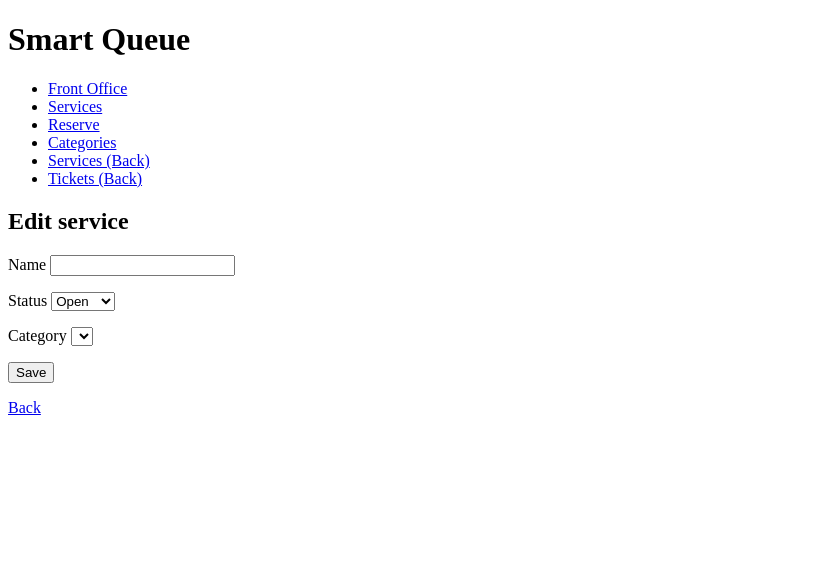
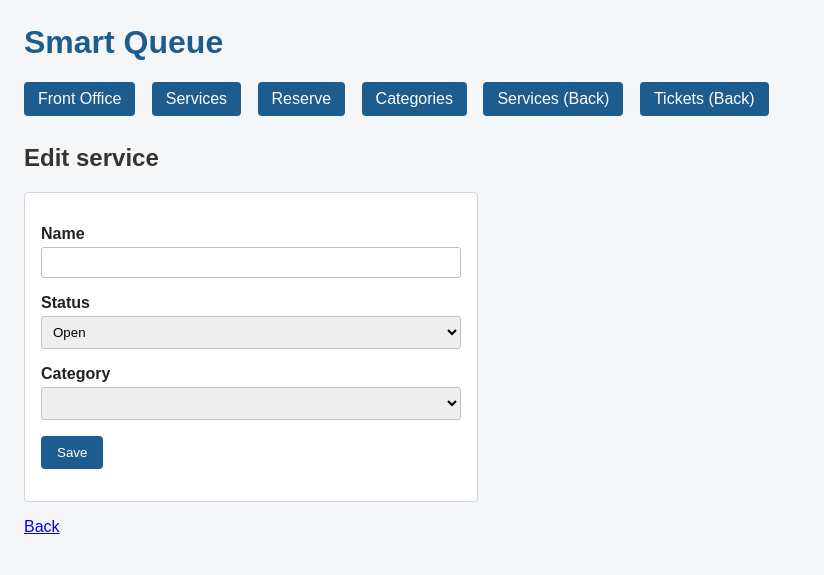
Before and after one commit to ahmed-pers/Projet_Web_2A_Chama, a PHP site: template app/views/back/service-form.php in a window 1280 px wide. Shown: the top 575 px of the page, without its empty margins (0-824 px from the left). Run offline with PHP 8.4, Linux system fonts and the light colour scheme; the template is opened without the code that fills it, so the values that code supplies are empty.

Commit message:
Add simple CSS and JavaScript form validation

```diff
--- a/app/views/back/categorie-form.php
+++ b/app/views/back/categorie-form.php
@@ -1,13 +1,13 @@
 <h2><?= $action === 'back.categorie.create' ? 'Add a category' : 'Edit category' ?></h2>
 
 <?php foreach ($errors as $error): ?>
-  <p><strong><?= $error ?></strong></p>
+  <p class="error"><?= $error ?></p>
 <?php endforeach; ?>
 
-<form method="post" action="index.php?page=<?= $action ?>">
+<form method="post" action="index.php?page=<?= $action ?>" data-validate>
   <p>
     <label for="nomCategorie">Name</label>
-    <input type="text" id="nomCategorie" name="nomCategorie" value="<?= $category['nomCategorie'] ?? '' ?>">
+    <input type="text" id="nomCategorie" name="nomCategorie" value="<?= $category['nomCategorie'] ?? '' ?>" data-required>
   </p>
   <p>
     <label for="description">Description</label>
--- a/app/views/back/categories.php
+++ b/app/views/back/categories.php
@@ -1,10 +1,10 @@
 <h2>Categories</h2>
 
 <?php if ($error !== ''): ?>
-  <p><strong><?= $error ?></strong></p>
+  <p class="error"><?= $error ?></p>
 <?php endif; ?>
 
-<p><a href="index.php?page=back.categorie.create">Add a category</a></p>
+<p><a class="btn" href="index.php?page=back.categorie.create">Add a category</a></p>
 
 <table>
   <tr>
--- a/app/views/back/service-form.php
+++ b/app/views/back/service-form.php
@@ -1,13 +1,13 @@
 <h2><?= $action === 'back.service.create' ? 'Add a service' : 'Edit service' ?></h2>
 
 <?php foreach ($errors as $error): ?>
-  <p><strong><?= $error ?></strong></p>
+  <p class="error"><?= $error ?></p>
 <?php endforeach; ?>
 
-<form method="post" action="index.php?page=<?= $action ?>">
+<form method="post" action="index.php?page=<?= $action ?>" data-validate>
   <p>
     <label for="nomService">Name</label>
-    <input type="text" id="nomService" name="nomService" value="<?= $service['nomService'] ?? '' ?>">
+    <input type="text" id="nomService" name="nomService" value="<?= $service['nomService'] ?? '' ?>" data-required>
   </p>
   <p>
     <label for="status">Status</label>
@@ -18,7 +18,7 @@
   </p>
   <p>
     <label for="id_categorie">Category</label>
-    <select id="id_categorie" name="id_categorie">
+    <select id="id_categorie" name="id_categorie" data-required>
       <?php foreach ($categories as $category): ?>
         <option value="<?= $category['id_categorie'] ?>" <?= (string) ($service['id_categorie'] ?? '') === (string) $category['id_categorie'] ? 'selected' : '' ?>>
           <?= $category['nomCategorie'] ?>
--- a/app/views/back/services.php
+++ b/app/views/back/services.php
@@ -1,10 +1,10 @@
 <h2>Services</h2>
 
 <?php if ($error !== ''): ?>
-  <p><strong><?= $error ?></strong></p>
+  <p class="error"><?= $error ?></p>
 <?php endif; ?>
 
-<p><a href="index.php?page=back.service.create">Add a service</a></p>
+<p><a class="btn" href="index.php?page=back.service.create">Add a service</a></p>
 
 <table>
   <tr>
--- a/app/views/front/dashboard.php
+++ b/app/views/front/dashboard.php
@@ -1,6 +1,6 @@
 <h2>Today's Queue</h2>
 
-<p><a href="index.php?page=front.tickets">Reserve a ticket</a></p>
+<p><a class="btn" href="index.php?page=front.tickets">Reserve a ticket</a></p>
 
 <ul>
   <li>Services: <?= count($services) ?></li>
--- a/app/views/layout.php
+++ b/app/views/layout.php
@@ -3,12 +3,13 @@
 <head>
   <meta charset="utf-8">
   <title><?= $title ?></title>
+  <link rel="stylesheet" href="public/css/style.css">
 </head>
 <body>
 
   <h1>Smart Queue</h1>
 
-  <ul>
+  <ul class="nav">
     <li><a href="index.php?page=front">Front Office</a></li>
     <li><a href="index.php?page=front.services">Services</a></li>
     <li><a href="index.php?page=front.tickets">Reserve</a></li>
@@ -19,5 +20,6 @@
 
   <?= $content ?>
 
+  <script src="public/js/validation.js"></script>
 </body>
 </html>
--- /dev/null
+++ b/public/css/style.css
@@ -0,0 +1,112 @@
+body {
+  font-family: Arial, sans-serif;
+  margin: 0;
+  padding: 24px;
+  background: #f4f6f8;
+  color: #222;
+}
+
+h1 {
+  color: #1d5c8f;
+  margin-top: 0;
+}
+
+h2 {
+  color: #333;
+  margin-top: 28px;
+}
+
+.nav {
+  list-style: none;
+  padding: 0;
+  margin: 0 0 24px 0;
+}
+
+.nav li {
+  display: inline-block;
+  margin-right: 12px;
+}
+
+.nav a {
+  display: inline-block;
+  padding: 8px 14px;
+  background: #1d5c8f;
+  color: #fff;
+  text-decoration: none;
+  border-radius: 4px;
+}
+
+.nav a:hover {
+  background: #14456d;
+}
+
+table {
+  border-collapse: collapse;
+  width: 100%;
+  background: #fff;
+  margin-top: 12px;
+}
+
+th, td {
+  border: 1px solid #ccd4dd;
+  padding: 8px 10px;
+  text-align: left;
+}
+
+th {
+  background: #e8eef5;
+}
+
+form {
+  background: #fff;
+  padding: 16px;
+  border: 1px solid #ccd4dd;
+  border-radius: 4px;
+  max-width: 420px;
+}
+
+label {
+  display: block;
+  margin-bottom: 4px;
+  font-weight: bold;
+}
+
+input, select {
+  width: 100%;
+  padding: 7px;
+  border: 1px solid #b8c2cc;
+  border-radius: 3px;
+  box-sizing: border-box;
+}
+
+button {
+  padding: 9px 16px;
+  background: #1d5c8f;
+  color: #fff;
+  border: 0;
+  border-radius: 4px;
+  cursor: pointer;
+}
+
+button:hover {
+  background: #14456d;
+}
+
+.btn {
+  display: inline-block;
+  padding: 9px 16px;
+  background: #1d5c8f;
+  color: #fff;
+  text-decoration: none;
+  border-radius: 4px;
+}
+
+.error {
+  color: #a00;
+  font-weight: bold;
+}
+
+.invalid {
+  border-color: #c00;
+  background: #fff0f0;
+}
--- /dev/null
+++ b/public/js/validation.js
@@ -0,0 +1,27 @@
+document.addEventListener('submit', function (event) {
+  const form = event.target;
+
+  if (!form.hasAttribute('data-validate')) {
+    return;
+  }
+
+  const fields = form.querySelectorAll('[data-required]');
+  let message = '';
+
+  fields.forEach(function (field) {
+    field.classList.remove('invalid');
+
+    if (field.value.trim() === '') {
+      const label = form.querySelector('label[for="' + field.id + '"]');
+      const name = label ? label.textContent : field.name;
+
+      message += name + ' is required.\n';
+      field.classList.add('invalid');
+    }
+  });
+
+  if (message !== '') {
+    event.preventDefault();
+    alert(message);
+  }
+});
```
Also changed, not shown: app/views/front/tickets.php (+4 -4 lines), README.md.
